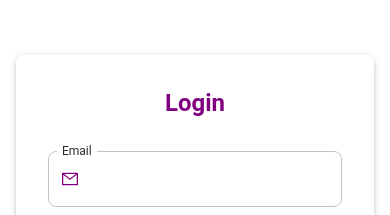
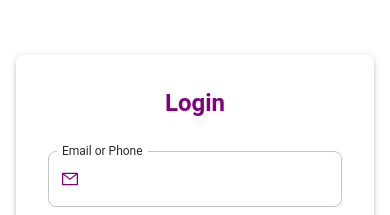
Before and after one commit to Abd-elrahmann/loyalty-system-frontend, a React (Vite) app: page /login in a window 390 px wide. Shown: the part 105-320 px from the top of the page. Built offline with nearby package versions, Linux system fonts and the light colour scheme.

Commit message:
login with phone

```diff
--- a/src/Auth/Login.jsx
+++ b/src/Auth/Login.jsx
@@ -26,10 +26,13 @@ const Login = () => {
   const validate = values => {
     const errors = {};
 
-    if (!values.email) {
-      errors.email = 'Email is required';
-    } else if (!/^[A-Z0-9._%+-]+@[A-Z0-9.-]+\.[A-Z]{2,4}$/i.test(values.email)) {
-      errors.email = 'Invalid email address';
+    if (!values.emailOrPhone) {
+      errors.emailOrPhone = 'Email or phone is required';
+    } else if (
+      !/^[A-Z0-9._%+-]+@[A-Z0-9.-]+\.[A-Z]{2,4}$/i.test(values.emailOrPhone) &&
+      !/^\d{7,}$/.test(values.emailOrPhone)
+    ) {
+      errors.emailOrPhone = 'Invalid email or phone number';
     }
 
     if (!values.password) {
@@ -41,14 +44,17 @@ const Login = () => {
 
   const formik = useFormik({
     initialValues: {
-      email: '',
+      emailOrPhone: '',
       password: ''
     },
     validate,
     onSubmit: async (values) => {
       try {
         setLoading(true);
-        const response = await Api.post('/api/auth/login', values);
+        const response = await Api.post('/api/auth/login', {
+          emailOrPhone: values.emailOrPhone,
+          password: values.password
+        });
 
         if (response.data.token) {
           localStorage.setItem('token', response.data.token);
@@ -105,13 +111,13 @@ const Login = () => {
 
           <TextField
             fullWidth
-            name="email"
-            label={t('Login.email')}
+            name="emailOrPhone"
+            label={"Email or Phone"}
             sx={{ mb: 2 }}
-            value={formik.values.email}
+            value={formik.values.emailOrPhone}
             onChange={formik.handleChange}
-            error={formik.touched.email && Boolean(formik.errors.email)}
-            helperText={formik.touched.email && formik.errors.email}
+            error={formik.touched.emailOrPhone && Boolean(formik.errors.emailOrPhone)}
+            helperText={formik.touched.emailOrPhone && formik.errors.emailOrPhone}
             disabled={loading}
             InputProps={{
               startAdornment: (
```
